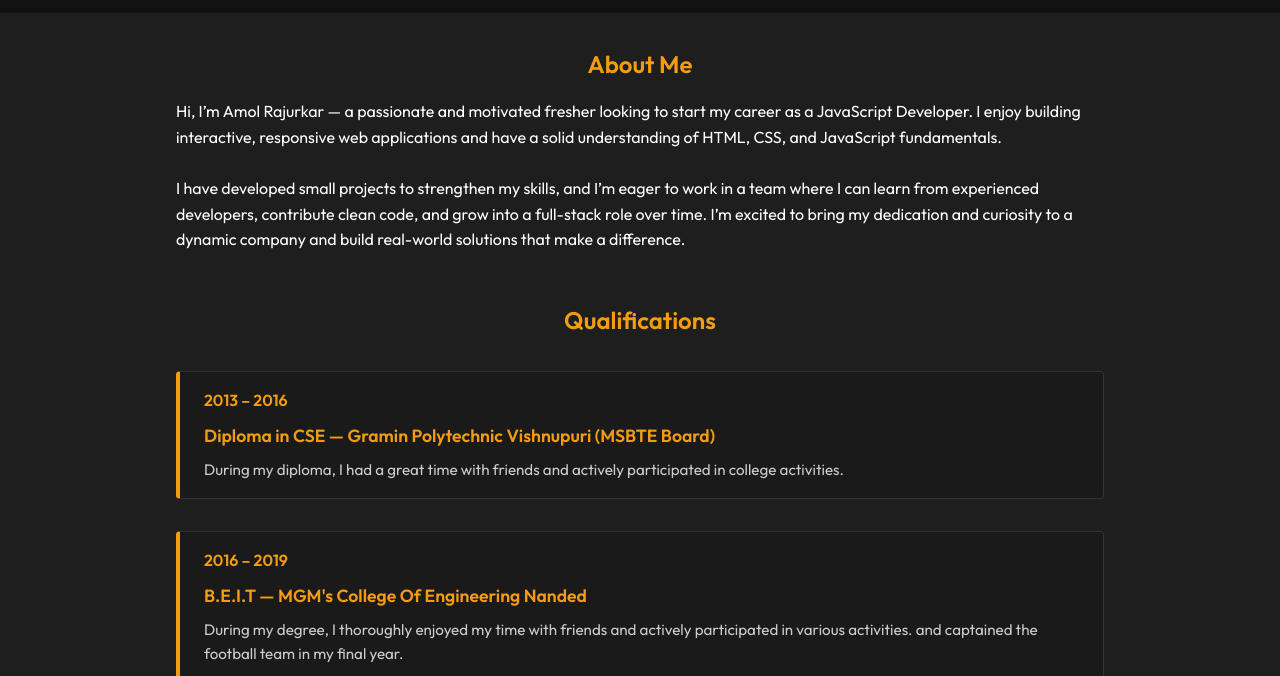
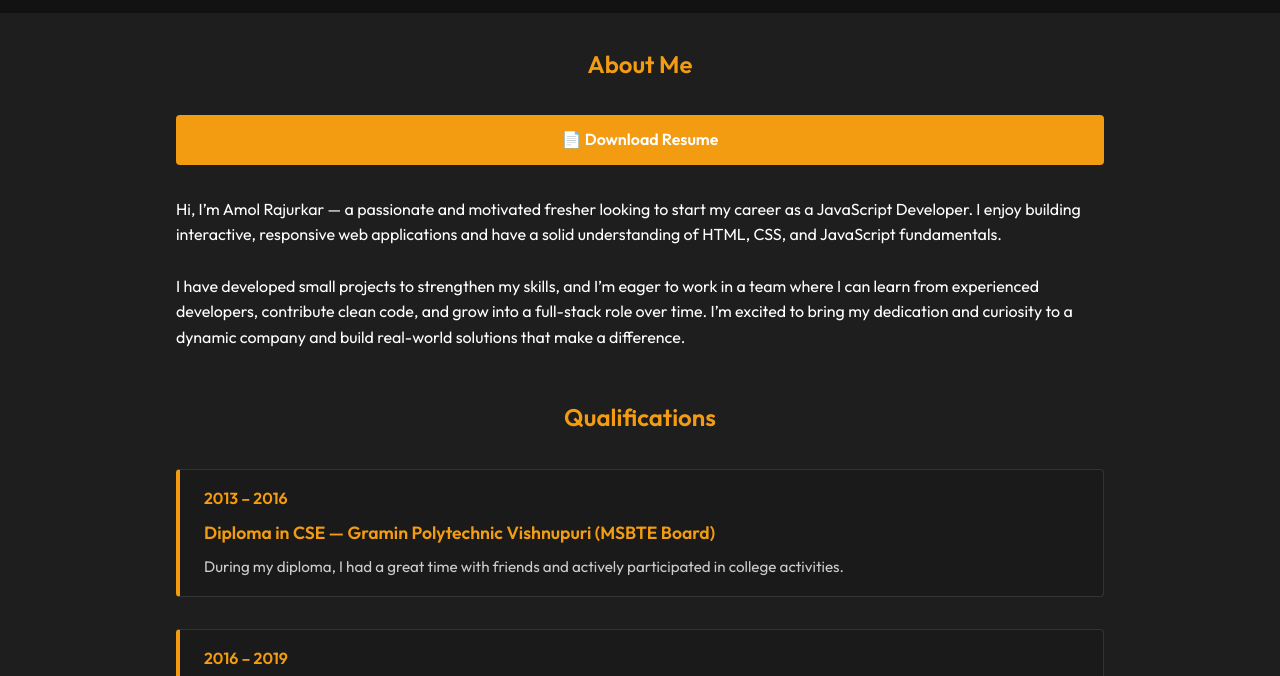
Before and after one commit to Amol-Rajurkar7/website, a plain HTML site: page index.html in a window 1280 px wide. Shown: the part 104-780 px from the top of the page. Drawn offline with Linux system fonts and the light colour scheme.

Commit message:
Update index.html

```diff
--- a/index.html
+++ b/index.html
@@ -35,7 +35,7 @@
 
   <main class="container">
     <section id="about">
-      <h2>About Me</h2>
+      <h2>About Me</h2><p><a href="finalresume amol.pdf" download class="btn">📄 Download Resume</a></p>
       <p>
          Hi, I’m Amol Rajurkar — a passionate and motivated fresher looking to start my
          career as a JavaScript Developer. I enjoy building interactive, responsive web applications and
```
